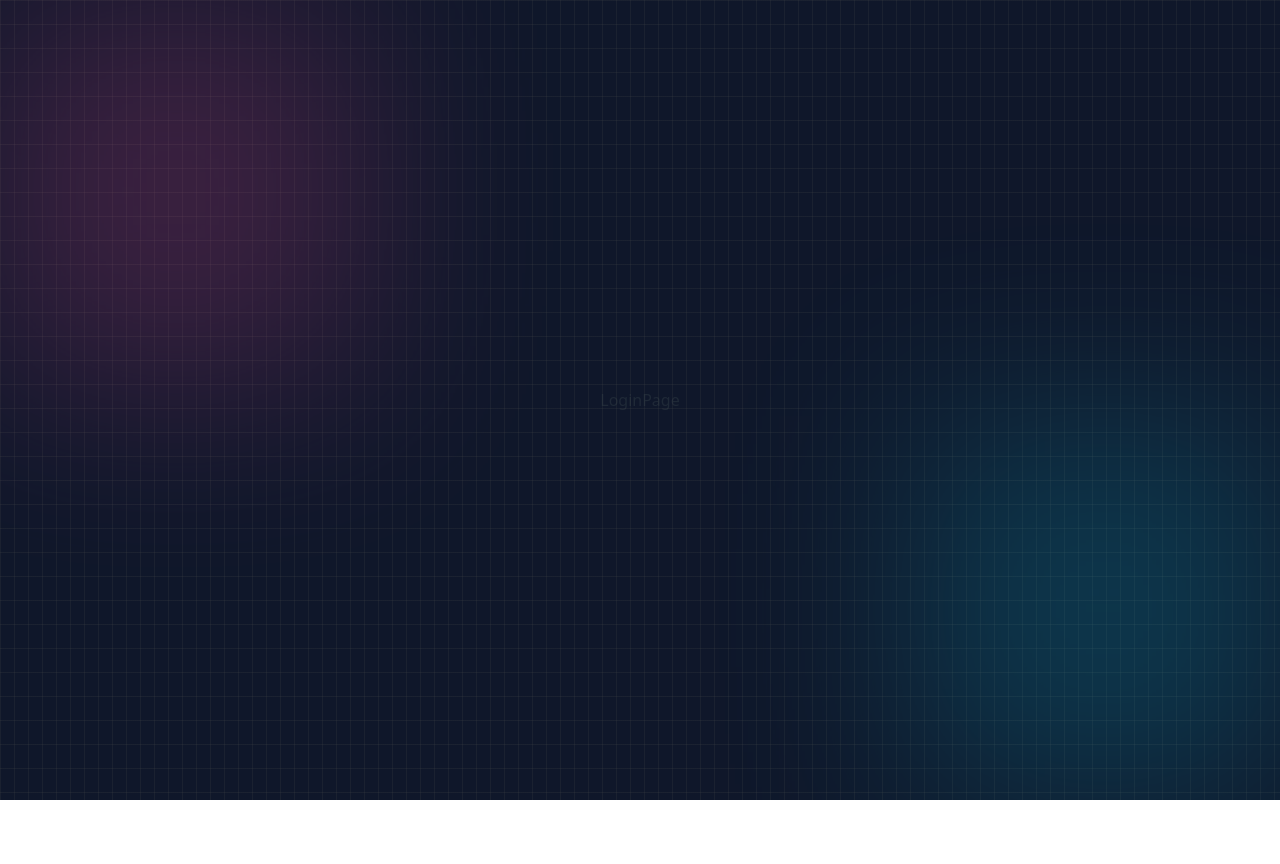
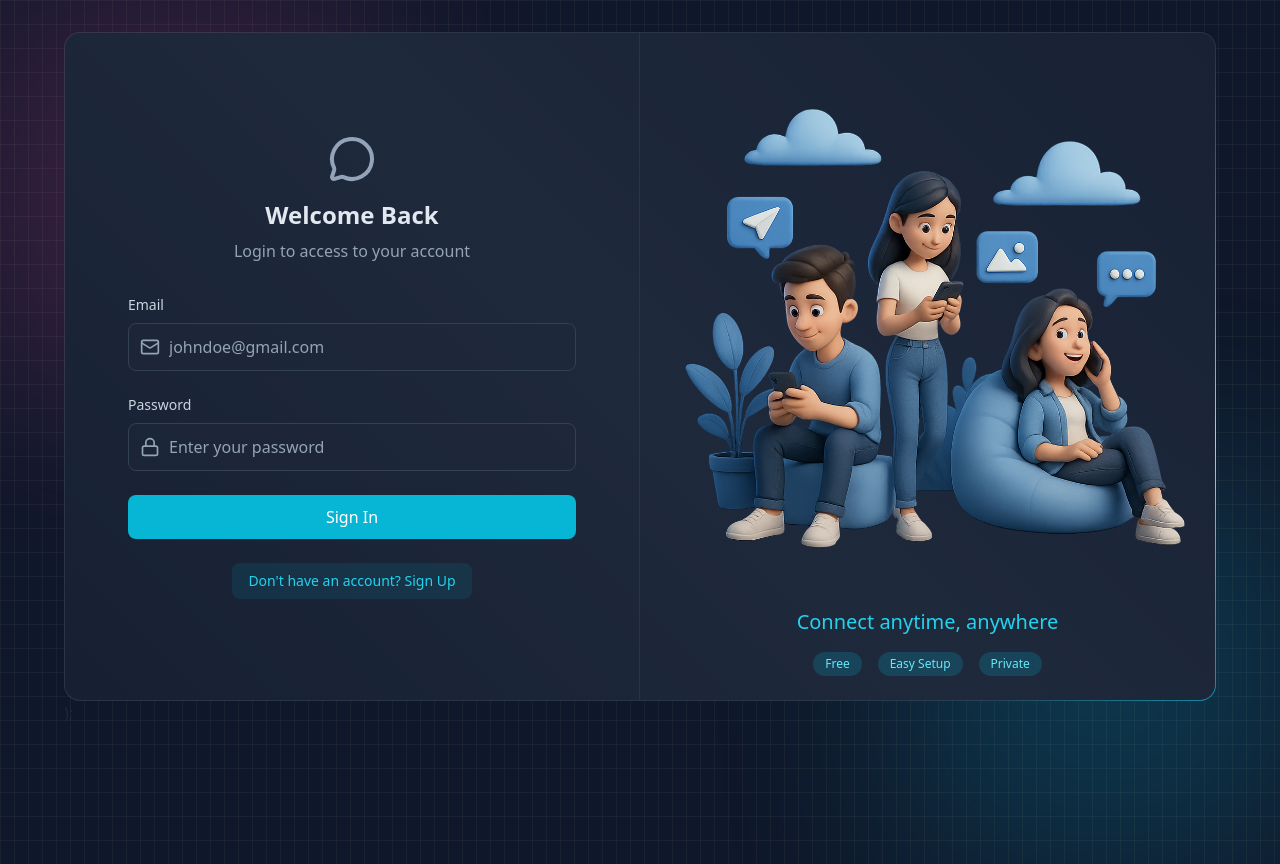
Before and after one commit to Sumit4201k/Live-chat, a React app in the folder Frontend/: page /login in a window 1280 px wide. Before the commit the page ends 800 px from the top, so only its background shows below. Built offline with nearby package versions, Linux system fonts and the light colour scheme; no server answers; the HTML template or start-up script is replaced by a standard one.

Commit message:
feat: implement login functionality with loading state and error handling

```diff
--- a/Frontend/src/App.jsx
+++ b/Frontend/src/App.jsx
@@ -11,14 +11,14 @@
 
   const {authuser ,isAuthenticated ,AuthCheck} =  useAuthStore()
 
-  useEffect(()=>{
-    AuthCheck()
-  },[AuthCheck])
+  // useEffect(()=>{
+  //   AuthCheck()
+  // },[AuthCheck])
 
-  if (isAuthenticated) return <PageLoader/>
+  // if (isAuthenticated) return <PageLoader/>
 
-  console.log("authorization check",isAuthenticated);
-  console.log("authorization check",authuser);
+  // console.log("authorization check",isAuthenticated);
+  // console.log("authorization check",authuser);
 
   return (
     <div>
--- a/Frontend/src/Pages/LoginPage.jsx
+++ b/Frontend/src/Pages/LoginPage.jsx
@@ -1,11 +1,109 @@
-import React from 'react'
+import  { useState } from 'react'
+import { useAuthStore } from '../store/AuthStorer';
+import { Link } from 'react-router';
+import { MessageCircleIcon, MailIcon, LockIcon, LoaderIcon } from 'lucide-react';
+import BorderAnimatedContainer from '../components/BorderAnimationContainer'
 
 function LoginPage() {
+  const [formData, setFormData] = useState({ Email:"", Password:"" });
+  const { login, isLoginIn } = useAuthStore();
+
+  const handleSubmit = (e) => {
+    e.preventDefault();
+    login(formData);
+  };
+
   return (
-    <div>
-      LoginPage
+    <div className="w-full flex items-center justify-center p-4 bg-slate-900">
+      <div className="relative w-full max-w-6xl md:h-[800px] h-[650px]">
+        <BorderAnimatedContainer>
+          <div className="w-full flex flex-col md:flex-row">
+            {/* FORM CLOUMN - LEFT SIDE */}
+            <div className="md:w-1/2 p-8 flex items-center justify-center md:border-r border-slate-600/30">
+              <div className="w-full max-w-md">
+                {/* HEADING TEXT */}
+                <div className="text-center mb-8">
+                  <MessageCircleIcon className="w-12 h-12 mx-auto text-slate-400 mb-4" />
+                  <h2 className="text-2xl font-bold text-slate-200 mb-2">Welcome Back</h2>
+                  <p className="text-slate-400">Login to access to your account</p>
+                </div>
+
+                {/* FORM */}
+                <form onSubmit={handleSubmit} className="space-y-6">
+                  {/* EMAIL INPUT */}
+                  <div>
+                    <label className="auth-input-label">Email</label>
+                    <div className="relative">
+                      <MailIcon className="auth-input-icon" />
+
+                      <input
+                        type="email"
+                        value={formData.Email}
+                        onChange={(e) => setFormData({ ...formData, Email: e.target.value })}
+                        className="input"
+                        placeholder="johndoe@gmail.com"
+                      />
+                    </div>
+                  </div>
+
+                  {/* PASSWORD INPUT */}
+                  <div>
+                    <label className="auth-input-label">Password</label>
+                    <div className="relative">
+                      <LockIcon className="auth-input-icon" />
+
+                      <input
+                        type="password"
+                        value={formData.Password}
+                        onChange={(e) => setFormData({ ...formData, Password: e.target.value })}
+                        className="input"
+                        placeholder="Enter your password"
+                      />
+                    </div>
+                  </div>
+
+                  {/* SUBMIT BUTTON */}
+                  <button className="auth-btn" type="submit" disabled={isLoginIn}>
+                    {isLoginIn ? (
+                      <LoaderIcon className="w-full h-5 animate-spin text-center" />
+                    ) : (
+                      "Sign In"
+                    )}
+                  </button>
+                </form>
+
+                <div className="mt-6 text-center">
+                  <Link to="/signup" className="auth-link">
+                    Don't have an account? Sign Up
+                  </Link>
+                </div>
+              </div>
+            </div>
+
+            {/* FORM ILLUSTRATION - RIGHT SIDE */}
+            <div className="hidden md:w-1/2 md:flex items-center justify-center p-6 bg-gradient-to-bl from-slate-800/20 to-transparent">
+              <div>
+                <img
+                  src="/login.png"
+                  alt="People using mobile devices"
+                  className="w-full h-auto object-contain"
+                />
+                <div className="mt-6 text-center">
+                  <h3 className="text-xl font-medium text-cyan-400">Connect anytime, anywhere</h3>
+
+                  <div className="mt-4 flex justify-center gap-4">
+                    <span className="auth-badge">Free</span>
+                    <span className="auth-badge">Easy Setup</span>
+                    <span className="auth-badge">Private</span>
+                  </div>
+                </div>
+              </div>
+            </div>
+          </div>
+        </BorderAnimatedContainer>
+      </div>
     </div>
-  )
+  );
 }
 
 export default LoginPage
--- a/Frontend/src/store/AuthStorer.js
+++ b/Frontend/src/store/AuthStorer.js
@@ -6,6 +6,7 @@
     authuser: null,
    isAuthenticated:true,
    isSigningUp:false,
+   isLoginIn:false,
 
    AuthCheck : async( )=>{
 
@@ -35,7 +36,24 @@
     }finally{
         set({isSigningUp:false})
     }
-   }
+   },
+
+   login: async(data)=>{
+    set({isLoginIn:true})
+    try {
+        const res =  await axiosInstance.post("/auth/login",data)
+        set({authuser:res.data})
+         toast.success("Logged in successfully");
+    } catch (error) {
+        console.log("error in logging in");
+        console.error(error.response.data.message);
+        toast.error(error.response.data.message)
+
+    }finally{
+        set({isLoginIn:false})
+    }
+   },
+
 
 
 }))
```
Also changed, not shown: 1 other file (tests, documents, lock files or other folders).
